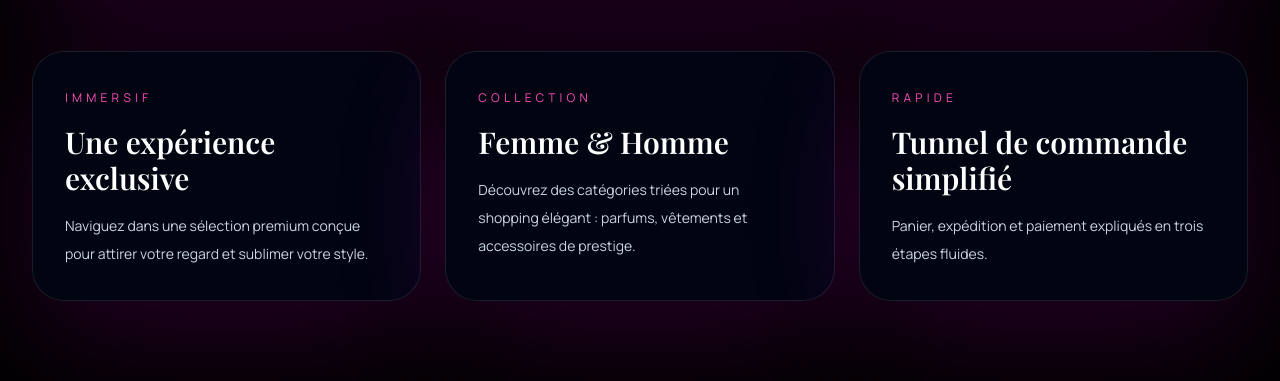
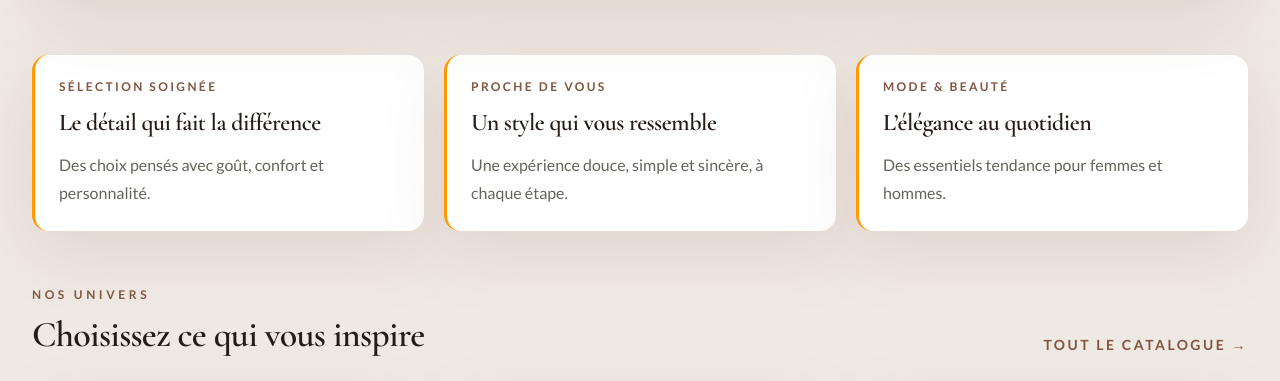
Before and after one commit to Konzopro7/kinoushstore, a Django app: page / in a window 1280 px wide. Shown: the part 671-1052 px from the top of the page. Run offline with Django 5.2, Linux system fonts and the light colour scheme; data comes from the database, SQL or seed files in the repository; parts of the project's set-up code (start-up, migrations or seed data) failed here and were passed over.

Commit message:
Apply Kinoush brand identity and official logo

```diff
--- a/assets/tailwind.input.css
+++ b/assets/tailwind.input.css
@@ -4,6 +4,6 @@
 
 @layer base {
   :focus-visible {
-    @apply outline-none ring-2 ring-accent ring-offset-2 ring-offset-black;
+    @apply outline-none ring-2 ring-accent ring-offset-2 ring-offset-bg;
   }
 }
--- a/shop/static/css/style.css
+++ b/shop/static/css/style.css
@@ -1,63 +1,50 @@
-/* Design system Kinoush Store */
-:root {
-  color-scheme: dark;
-  font-family: 'Manrope', Arial, sans-serif;
-  --bg: #000000;
-  --surface: #F9F9F9;
-  --accent: #FF00FF;
-  --accent-soft: #F9D6FF;
-  --accent-dark: #C300C3;
-  --panel: #121212;
-  --text: #F8FAFC;
-  --muted: #94A3B8;
-}
-* {
-  box-sizing: border-box;
-}
-html {
-  scroll-behavior: smooth;
-}
-body {
-  margin: 0;
-  min-height: 100vh;
-  background: radial-gradient(circle at top, rgba(255,0,255,0.1), transparent 25%), #000000;
-  color: var(--text);
-}
-a {
-  color: inherit;
-}
-button, input, textarea, select {
-  font: inherit;
-}
-img {
-  display: block;
-  max-width: 100%;
-}
-::selection {
-  background: var(--accent);
-  color: #000;
-}
-.hidden { display: none; }
-.rounded-full { border-radius: 9999px; }
-.shadow-glow { box-shadow: 0 35px 120px rgba(255,0,255,0.14); }
-.backdrop-blur-xl { backdrop-filter: blur(20px); }
-.bg-gradient-hero {
-  background: radial-gradient(circle at center, rgba(255,0,255,0.18), transparent 45%), linear-gradient(180deg, rgba(255,255,255,0.03), rgba(0,0,0,0.95));
-}
-input[type=number]::-webkit-inner-spin-button,
-input[type=number]::-webkit-outer-spin-button {
-  -webkit-appearance: none;
-  margin: 0;
-}
-input, textarea, select {
-  border: 1px solid rgba(255,255,255,0.12);
-}
-button, a.button-link {
-  transition: transform 0.25s ease, background-color 0.25s ease, border-color 0.25s ease;
-}
-button:hover, a.button-link:hover {
-  transform: translateY(-2px);
-}
-@media (max-width: 768px) {
-  .lg\:grid-cols-[1fr_0.95fr] { grid-template-columns: 1fr; }
-}
+/* Kinoush Store - identité 2026 : Fashion & Beauty */
+:root { color-scheme: light; --cream:#EFE9E4; --brown:#825641; --wine:#570301; --ink:#251b17; --muted:#65635C; --blush:#F7A3B1; --gold:#FF9A00; --plum:#713274; }
+* { box-sizing: border-box; }
+html { scroll-behavior: smooth; }
+body { margin:0; min-height:100vh; background:var(--cream)!important; color:var(--ink)!important; font-family:Lato,Arial,sans-serif!important; }
+h1,h2,h3,.font-display { font-family:"Agada","Cormorant Garamond",Georgia,serif!important; letter-spacing:-.02em; }
+a { color:inherit; }
+img { display:block; max-width:100%; }
+button,input,textarea,select { font:inherit; }
+input,textarea,select { border-color:rgba(130,86,65,.25)!important; }
+::selection { background:var(--brown); color:#fff; }
+
+/* Les utilitaires historiques deviennent la version claire de la charte. */
+.bg-black,.bg-black\/95,.bg-black\/70,.bg-black\/40,.bg-black\/30 { background-color:var(--cream)!important; }
+.bg-slate-950,.bg-slate-950\/90,.bg-slate-950\/85,.bg-slate-950\/80,.bg-slate-950\/75,.bg-slate-950\/70 { background-color:rgba(255,255,255,.82)!important; }
+.bg-white\/5 { background-color:rgba(130,86,65,.06)!important; }
+.bg-white\/10 { background-color:rgba(130,86,65,.1)!important; }
+.border-white\/10,.border-white\/15 { border-color:rgba(130,86,65,.19)!important; }
+.divide-white\/5 > :not([hidden]) ~ :not([hidden]) { border-color:rgba(130,86,65,.12)!important; }
+.text-white,.text-slate-100 { color:var(--ink)!important; }
+.text-slate-200,.text-slate-300 { color:#4d3a32!important; }
+.text-slate-400,.text-slate-500 { color:var(--muted)!important; }
+.text-black { color:#fff!important; }
+.text-accent { color:var(--brown)!important; }
+.bg-accent { background-color:var(--brown)!important; }
+.hover\:bg-accentDark:hover { background-color:var(--wine)!important; }
+.hover\:text-accent:hover { color:var(--wine)!important; }
+.hover\:border-accent:hover,.focus\:border-accent:focus { border-color:var(--brown)!important; }
+.shadow-glow { box-shadow:0 22px 65px rgba(130,86,65,.13)!important; }
+
+.site-header { background:rgba(239,233,228,.9)!important; border-color:rgba(130,86,65,.18)!important; }
+.site-header a { color:var(--ink)!important; }
+.brand-lockup { color:var(--brown)!important; min-width:max-content; }
+.brand-logo { height:3.9rem; width:auto; }
+.brand-mark { align-items:center; background:var(--brown); border-radius:50%; color:var(--cream); display:inline-flex; font-family:"Cormorant Garamond",serif; font-size:2.25rem; font-weight:700; height:3.25rem; justify-content:center; line-height:1; width:3.25rem; }
+.brand-name { color:var(--brown); font-family:"Agada","Cormorant Garamond",serif; font-size:1.8rem; font-weight:700; letter-spacing:.04em; text-transform:uppercase; }
+.brand-subtitle { color:var(--muted); font-size:.56rem; font-weight:700; letter-spacing:.17em; margin-top:.1rem; text-transform:uppercase; }
+.site-footer { background:#2c1f1a!important; border-color:rgba(255,255,255,.15)!important; }
+.site-footer,.site-footer .text-slate-400,.site-footer .text-slate-500 { color:#eee5df!important; }
+.site-footer .brand-name { color:#fff!important; }
+.site-footer a:hover { color:var(--blush)!important; }
+
+.brand-hero { background:linear-gradient(110deg,rgba(37,27,23,.82),rgba(37,27,23,.38)),url('../img/hero.jpg') center/cover; }
+.brand-hero::after { background:linear-gradient(90deg,rgba(130,86,65,.35),transparent 55%); content:""; inset:0; pointer-events:none; position:absolute; }
+.brand-hero > * { position:relative; z-index:1; }
+.brand-hero .text-white,.brand-hero .text-slate-200 { color:#fff!important; }
+.brand-hero .text-accent { color:#f5d8c5!important; }
+.brand-note { border-left:3px solid var(--gold); }
+button:hover,a.button-link:hover { transform:translateY(-2px); }
+@media (max-width:767px) { .brand-logo { height:3.25rem; } .brand-name { font-size:1.45rem; } .brand-mark { height:2.7rem; width:2.7rem; font-size:1.85rem; } }
--- a/shop/templates/core/base.html
+++ b/shop/templates/core/base.html
@@ -21,7 +21,8 @@
   <meta name="twitter:image" content="{% block twitter_image %}{{ request.scheme }}://{{ request.get_host }}{% static 'img/og-default.svg' %}{% endblock %}">
   <link rel="preconnect" href="https://fonts.googleapis.com">
   <link rel="preconnect" href="https://fonts.gstatic.com" crossorigin>
-  <link href="https://fonts.googleapis.com/css2?family=Manrope:wght@400;500;600;700;800&family=Playfair+Display:wght@600;700;800&display=swap" rel="stylesheet">
+  <link href="https://fonts.googleapis.com/css2?family=Cormorant+Garamond:wght@500;600;700&family=Lato:wght@400;700;900&display=swap" rel="stylesheet">
+  <link rel="icon" type="image/svg+xml" href="{% static 'img/logo-official.svg' %}">
   <link rel="icon" href="{% static 'img/favicon.ico' %}" sizes="any">
   <link rel="icon" type="image/png" sizes="32x32" href="{% static 'img/favicon-32.png' %}">
   <link rel="apple-touch-icon" href="{% static 'img/favicon-32.png' %}">
@@ -35,7 +36,7 @@
     "@type": "Organization",
     "name": "Kinoush Store",
     "url": "{{ base_url }}",
-    "logo": "{{ base_url }}{% static 'img/logo.png' %}"
+    "logo": "{{ base_url }}{% static 'img/logo-official.svg' %}"
   }
   </script>
   <script type="application/ld+json">
@@ -50,11 +51,10 @@
 </head>
 <body class="min-h-screen bg-black text-slate-100 antialiased selection:bg-accent selection:text-black">
   <a href="#main-content" class="sr-only z-[100] rounded-full bg-white px-5 py-3 text-black focus:not-sr-only focus:fixed focus:left-4 focus:top-4">Aller au contenu</a>
-  <div class="fixed inset-x-0 top-0 z-50 border-b border-white/10 bg-black/70 backdrop-blur-xl">
-    <div class="mx-auto flex max-w-7xl items-center justify-between px-4 py-4 sm:px-6 lg:px-8">
-      <a href="{% url 'shop:home' %}" class="flex items-center gap-3 text-sm font-semibold uppercase tracking-[0.35em] text-white">
-        <img src="{% static 'img/logo.png' %}" alt="Kinoush Store" class="h-10 w-auto rounded-xl border border-white/10 bg-white/5 p-2 shadow-glow">
-        <span class="text-white">Kinoush Store</span>
+  <div class="site-header fixed inset-x-0 top-0 z-50 border-b border-white/10 bg-black/70 backdrop-blur-xl">
+    <div class="mx-auto flex max-w-7xl items-center justify-between px-4 py-3 sm:px-6 lg:px-8">
+      <a href="{% url 'shop:home' %}" class="brand-lockup flex items-center gap-3" aria-label="Kinoush Store - Accueil">
+        <img src="{% static 'img/logo-official.svg' %}" alt="Kinoush Store" class="brand-logo">
       </a>
       <div class="hidden items-center gap-8 md:flex">
         <a href="{% url 'shop:home' %}" class="text-sm uppercase tracking-[0.25em] text-slate-200 transition hover:text-accent">Accueil</a>
@@ -96,7 +96,7 @@
       {% block content %}{% endblock %}
     </div>
   </main>
-  <footer class="border-t border-white/10 bg-slate-950 py-10 text-slate-400">
+  <footer class="site-footer border-t border-white/10 bg-slate-950 py-10 text-slate-400">
     <div class="mx-auto flex max-w-7xl flex-col gap-6 px-4 sm:px-6 lg:px-8 lg:flex-row lg:items-center lg:justify-between">
       <div class="space-y-2">
         <p class="text-sm uppercase tracking-[0.3em] text-slate-500">Kinoush Store</p>
--- a/shop/templates/shop/home.html
+++ b/shop/templates/shop/home.html
@@ -1,83 +1,35 @@
 {% extends "core/base.html" %}
 {% load static %}
-{% block title %}Accueil - Kinoush Store{% endblock %}
-{% block meta_description %}Boutique en ligne Kinoush Store : parfums, habits et accessoires. Découvrez nos nouveautés et collections du moment.{% endblock %}
-{% block og_title %}Accueil - Kinoush Store{% endblock %}
-{% block twitter_title %}Accueil - Kinoush Store{% endblock %}
-{% block og_description %}Boutique en ligne Kinoush Store : parfums, habits et accessoires. Découvrez nos nouveautés et collections du moment.{% endblock %}
-{% block twitter_description %}Boutique en ligne Kinoush Store : parfums, habits et accessoires. Découvrez nos nouveautés et collections du moment.{% endblock %}
+{% block title %}Kinoush Store - Fashion & Beauty{% endblock %}
+{% block meta_description %}Kinoush Store : mode, accessoires et beauté choisis avec soin pour révéler votre élégance naturelle.{% endblock %}
 {% block canonical_url %}{{ request.scheme }}://{{ request.get_host }}{% url 'shop:home' %}{% endblock %}
-{% block extra_head %}
-  <link rel="preload" as="image" href="{% static 'img/hero.jpg' %}">
-{% endblock %}
-{% block main_classes %}pt-24{% endblock %}
+{% block extra_head %}<link rel="preload" as="image" href="{% static 'img/hero.jpg' %}">{% endblock %}
+{% block main_classes %}pt-20{% endblock %}
 {% block content %}
-<section class="overflow-hidden rounded-[2rem] border border-white/10 bg-[radial-gradient(circle_at_top,_rgba(255,0,255,0.16),_transparent_40%),_linear-gradient(180deg,_rgba(255,255,255,0.05),_rgba(0,0,0,0.8))] shadow-glow">
-  <div class="relative isolate overflow-hidden">
-    <img src="{% static 'img/hero.jpg' %}" alt="Sélection mode et parfums Kinoush Store" class="absolute inset-0 h-full w-full object-cover object-center opacity-40 sm:opacity-60">
-    <div class="absolute inset-0 bg-gradient-to-b from-black/60 via-black/20 to-black/90"></div>
-    <div class="relative mx-auto flex min-h-[560px] max-w-6xl flex-col justify-end gap-10 px-6 py-16 text-center text-white sm:px-10 lg:px-16 lg:py-20 lg:text-left">
-      <div class="max-w-2xl">
-        <p class="mb-4 text-sm uppercase tracking-[0.35em] text-accent">Collection signature</p>
-        <h1 class="font-display text-4xl font-semibold leading-tight text-white sm:text-5xl lg:text-6xl">Luxe moderne pour chaque instant.</h1>
-        <p class="mt-6 max-w-xl text-base text-slate-200 sm:text-lg">Découvrez des parfums rares et des pièces d'habillement exclusives, présentées dans une ambiance noire intense et des reflets magenta.</p>
-      </div>
-      <div class="flex flex-col items-center justify-center gap-4 sm:flex-row sm:justify-start">
-        <a href="{% url 'shop:product_list' %}" class="inline-flex items-center justify-center rounded-full bg-accent px-8 py-3 text-sm font-semibold uppercase tracking-[0.25em] text-black shadow-glow transition hover:bg-accentDark hover:text-white">Découvrir la boutique</a>
-        <a href="{% url 'shop:about' %}" class="inline-flex items-center justify-center rounded-full border border-white/10 bg-white/5 px-8 py-3 text-sm font-semibold uppercase tracking-[0.25em] text-white transition hover:border-accent hover:text-accent">Notre univers</a>
-      </div>
+<section class="brand-hero relative overflow-hidden rounded-b-[2.5rem] px-6 py-20 shadow-glow sm:px-10 lg:px-16 lg:py-28">
+  <div class="max-w-2xl">
+    <p class="text-xs font-bold uppercase tracking-[0.35em] text-accent">Kinoush Store · Fashion & Beauty</p>
+    <h1 class="mt-6 text-5xl font-semibold leading-[.95] text-white sm:text-6xl lg:text-7xl">Révélez votre<br>élégance naturelle.</h1>
+    <p class="mt-7 max-w-xl text-lg leading-8 text-slate-200">Des pièces mode, accessoires et essentiels beauté choisis pour sublimer ce qui vous ressemble.</p>
+    <div class="mt-9 flex flex-col gap-3 sm:flex-row">
+      <a href="{% url 'shop:product_list' %}" class="inline-flex items-center justify-center rounded-full bg-accent px-7 py-4 text-sm font-bold uppercase tracking-[0.2em] text-black transition hover:bg-accentDark">Découvrir la boutique</a>
+      <a href="{% url 'shop:about' %}" class="inline-flex items-center justify-center rounded-full border border-white/40 bg-white/10 px-7 py-4 text-sm font-bold uppercase tracking-[0.2em] text-white transition hover:bg-white/20">Notre histoire</a>
     </div>
   </div>
 </section>
-<section class="mt-16 space-y-8">
-  <div class="grid gap-6 lg:grid-cols-3">
-    <article class="rounded-[2rem] border border-white/10 bg-slate-950/75 p-8 shadow-glow backdrop-blur-xl">
-      <span class="text-xs uppercase tracking-[0.35em] text-accent">Immersif</span>
-      <h2 class="mt-4 text-3xl font-display font-semibold text-white">Une expérience exclusive</h2>
-      <p class="mt-4 text-sm leading-7 text-slate-300">Naviguez dans une sélection premium conçue pour attirer votre regard et sublimer votre style.</p>
-    </article>
-    <article class="rounded-[2rem] border border-white/10 bg-slate-950/75 p-8 shadow-glow backdrop-blur-xl">
-      <span class="text-xs uppercase tracking-[0.35em] text-accent">Collection</span>
-      <h2 class="mt-4 text-3xl font-display font-semibold text-white">Femme & Homme</h2>
-      <p class="mt-4 text-sm leading-7 text-slate-300">Découvrez des catégories triées pour un shopping élégant : parfums, vêtements et accessoires de prestige.</p>
-    </article>
-    <article class="rounded-[2rem] border border-white/10 bg-slate-950/75 p-8 shadow-glow backdrop-blur-xl">
-      <span class="text-xs uppercase tracking-[0.35em] text-accent">Rapide</span>
-      <h2 class="mt-4 text-3xl font-display font-semibold text-white">Tunnel de commande simplifié</h2>
-      <p class="mt-4 text-sm leading-7 text-slate-300">Panier, expédition et paiement expliqués en trois étapes fluides.</p>
-    </article>
-  </div>
+
+<section class="grid gap-5 py-14 md:grid-cols-3">
+  <article class="brand-note rounded-2xl bg-white p-6 shadow-glow"><p class="text-xs font-bold uppercase tracking-[.2em] text-accent">Sélection soignée</p><h2 class="mt-3 text-2xl font-semibold">Le détail qui fait la différence</h2><p class="mt-3 leading-7 text-slate-400">Des choix pensés avec goût, confort et personnalité.</p></article>
+  <article class="brand-note rounded-2xl bg-white p-6 shadow-glow"><p class="text-xs font-bold uppercase tracking-[.2em] text-accent">Proche de vous</p><h2 class="mt-3 text-2xl font-semibold">Un style qui vous ressemble</h2><p class="mt-3 leading-7 text-slate-400">Une expérience douce, simple et sincère, à chaque étape.</p></article>
+  <article class="brand-note rounded-2xl bg-white p-6 shadow-glow"><p class="text-xs font-bold uppercase tracking-[.2em] text-accent">Mode & beauté</p><h2 class="mt-3 text-2xl font-semibold">L’élégance au quotidien</h2><p class="mt-3 leading-7 text-slate-400">Des essentiels tendance pour femmes et hommes.</p></article>
 </section>
-<section class="mt-20">
-  <div class="flex flex-col gap-4 sm:flex-row sm:items-end sm:justify-between">
-    <div>
-      <p class="text-xs uppercase tracking-[0.35em] text-accent">Catégories</p>
-      <h2 class="mt-3 text-4xl font-display font-semibold text-white">Parfums, vêtements & accessoires</h2>
-    </div>
-    <a href="{% url 'shop:product_list' %}" class="inline-flex items-center gap-2 rounded-full border border-white/10 bg-white/5 px-5 py-3 text-sm font-semibold uppercase tracking-[0.25em] text-white transition hover:border-accent hover:text-accent">Voir tout le catalogue</a>
-  </div>
+
+<section class="pb-20">
+  <div class="flex flex-col gap-4 sm:flex-row sm:items-end sm:justify-between"><div><p class="text-xs font-bold uppercase tracking-[.3em] text-accent">Nos univers</p><h2 class="mt-3 text-4xl font-semibold">Choisissez ce qui vous inspire</h2></div><a href="{% url 'shop:product_list' %}" class="text-sm font-bold uppercase tracking-[.18em] text-accent hover:text-accentDark">Tout le catalogue →</a></div>
   <div class="mt-8 grid gap-6 md:grid-cols-3">
-    <a href="{% url 'shop:product_list_men' %}" class="group overflow-hidden rounded-[2rem] border border-white/10 bg-slate-950/80 p-6 transition hover:-translate-y-1 hover:border-accent hover:bg-slate-900/90">
-      <div class="mb-5 h-52 overflow-hidden rounded-[1.5rem] bg-white/5">
-        <img src="{% static 'img/hommes.jpg' %}" alt="Collection hommes" class="h-full w-full object-cover transition duration-700 group-hover:scale-105">
-      </div>
-      <p class="text-sm uppercase tracking-[0.35em] text-slate-400">Collection</p>
-      <h3 class="mt-4 text-2xl font-semibold text-white">Hommes</h3>
-    </a>
-    <a href="{% url 'shop:product_list_women' %}" class="group overflow-hidden rounded-[2rem] border border-white/10 bg-slate-950/80 p-6 transition hover:-translate-y-1 hover:border-accent hover:bg-slate-900/90">
-      <div class="mb-5 h-52 overflow-hidden rounded-[1.5rem] bg-white/5">
-        <img src="{% static 'img/femmes.jpg' %}" alt="Collection femmes" class="h-full w-full object-cover transition duration-700 group-hover:scale-105">
-      </div>
-      <p class="text-sm uppercase tracking-[0.35em] text-slate-400">Collection</p>
-      <h3 class="mt-4 text-2xl font-semibold text-white">Femmes</h3>
-    </a>
-    <a href="{% url 'shop:product_list' %}" class="group overflow-hidden rounded-[2rem] border border-white/10 bg-slate-950/80 p-6 transition hover:-translate-y-1 hover:border-accent hover:bg-slate-900/90">
-      <div class="mb-5 h-52 overflow-hidden rounded-[1.5rem] bg-white/5">
-        <img src="{% static 'img/parfums.jpg' %}" alt="Parfums et accessoires" class="h-full w-full object-cover transition duration-700 group-hover:scale-105">
-      </div>
-      <p class="text-sm uppercase tracking-[0.35em] text-slate-400">Collection</p>
-      <h3 class="mt-4 text-2xl font-semibold text-white">Parfums & accessoires</h3>
-    </a>
+    <a href="{% url 'shop:product_list_women' %}" class="group overflow-hidden rounded-[2rem] bg-white shadow-glow"><img src="{% static 'img/femmes.jpg' %}" alt="Collection femmes" class="h-72 w-full object-cover transition duration-700 group-hover:scale-105"><div class="p-6"><p class="text-xs uppercase tracking-[.25em] text-slate-400">Collection</p><h3 class="mt-2 text-3xl font-semibold">Femmes</h3></div></a>
+    <a href="{% url 'shop:product_list_men' %}" class="group overflow-hidden rounded-[2rem] bg-white shadow-glow"><img src="{% static 'img/hommes.jpg' %}" alt="Collection hommes" class="h-72 w-full object-cover transition duration-700 group-hover:scale-105"><div class="p-6"><p class="text-xs uppercase tracking-[.25em] text-slate-400">Collection</p><h3 class="mt-2 text-3xl font-semibold">Hommes</h3></div></a>
+    <a href="{% url 'shop:product_list' %}" class="group overflow-hidden rounded-[2rem] bg-white shadow-glow"><img src="{% static 'img/parfums.jpg' %}" alt="Beauté et accessoires" class="h-72 w-full object-cover transition duration-700 group-hover:scale-105"><div class="p-6"><p class="text-xs uppercase tracking-[.25em] text-slate-400">Collection</p><h3 class="mt-2 text-3xl font-semibold">Beauté & accessoires</h3></div></a>
   </div>
 </section>
 {% endblock %}
```
Also changed, not shown: shop/templates/shop/about.html (+7 -391 lines), tailwind.config.js (+12 -9 lines), shop/static/css/tailwind.css, shop/static/img/logo-official.svg (added).
